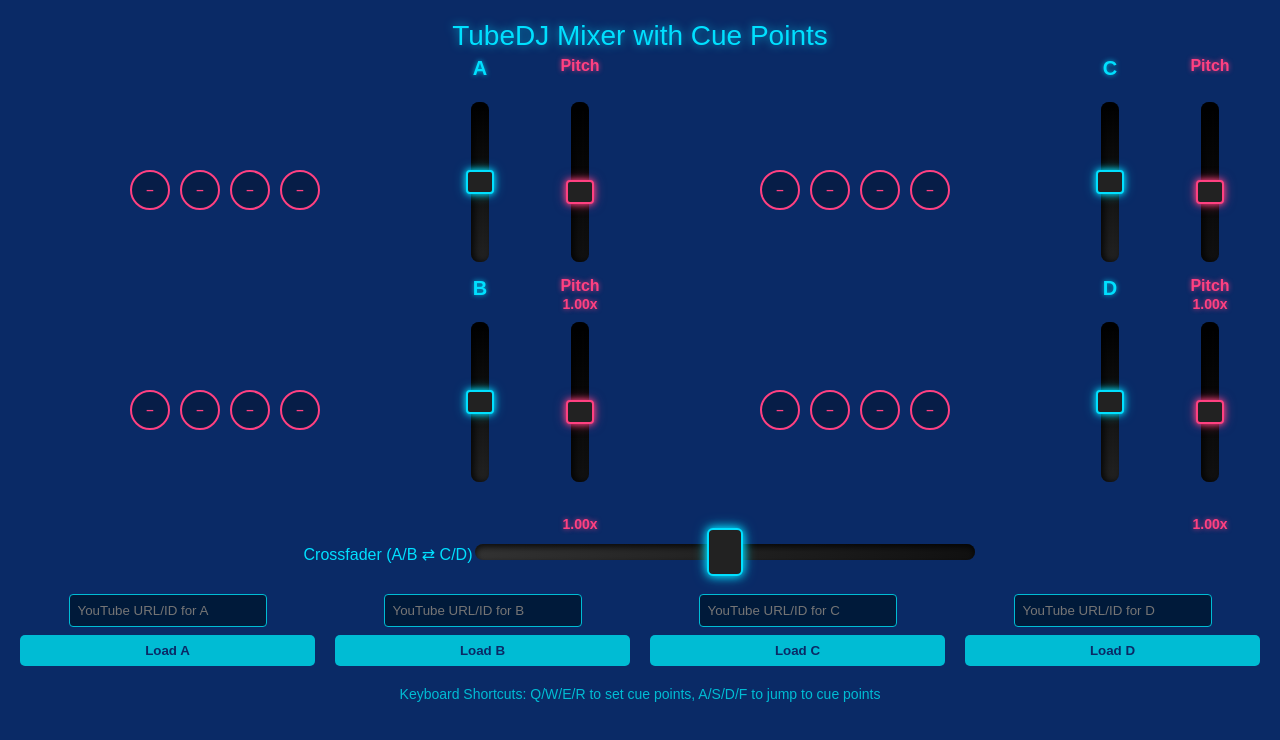
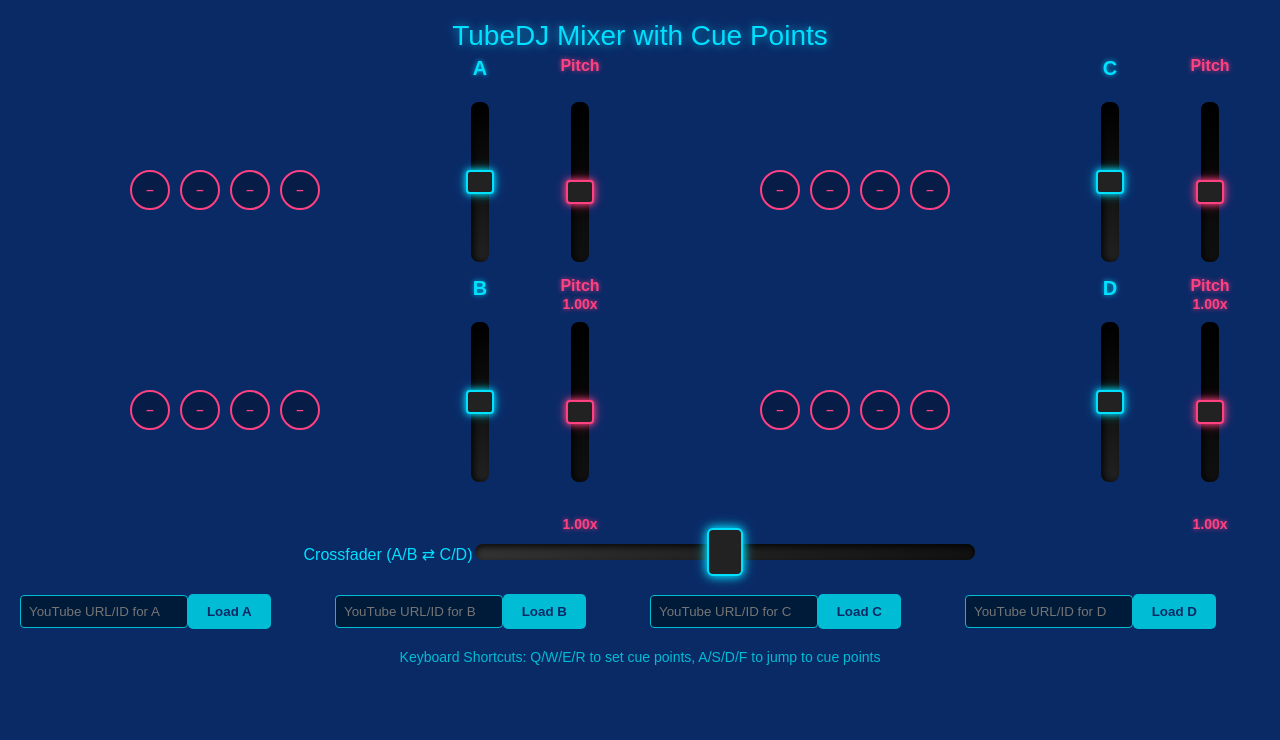
Before and after one commit to 1conscioustraveller/TubeDJv40, a plain HTML site: page index.html in a window 1280 px wide. Drawn offline with nearby package versions, Linux system fonts and the light colour scheme.

Commit message:
Update index.html

```diff
--- a/index.html
+++ b/index.html
@@ -208,27 +208,27 @@
       }
       .url-input-container {
         display: flex;
-        flex-direction: column;
+        flex-direction: row;
         align-items: center;
       }
       input[type="text"] {
-        width: 180px;
+        width: 150px;
         padding: 8px;
         background: #001a3a;
         border: 1px solid #00bcd4;
         border-radius: 4px;
         color: white;
-        margin-bottom: 8px;
+        margin-bottom: 0px;
       }
       button {
-        padding: 8px 16px;
+        padding: 10px 10px;
         background: #00bcd4;
         color: #0a2a66;
         border: none;
         border-radius: 5px;
         cursor: pointer;
         font-weight: bold;
-        width: 100%;
+        width: 28%;
       }
       button:hover {
         background: #00e0ff;
@@ -309,6 +309,10 @@
         .cue-button {
           width: 35px;
           height: 35px;
+        }
+        .url-input-container {
+         flex-direction: column; /* Stack vertically on mobile */
+            gap: 5px; /* Add spacing between stacked elements */
         }
       }
     </style>
```
